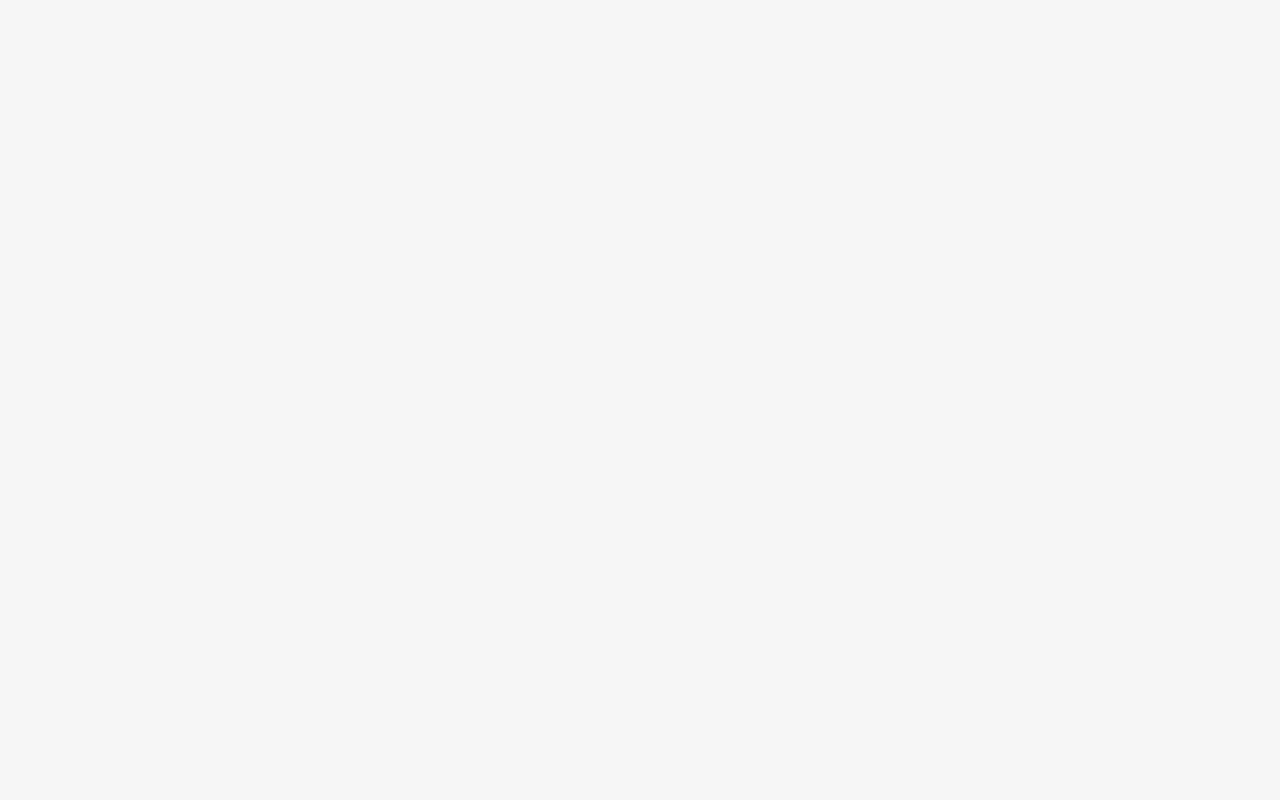
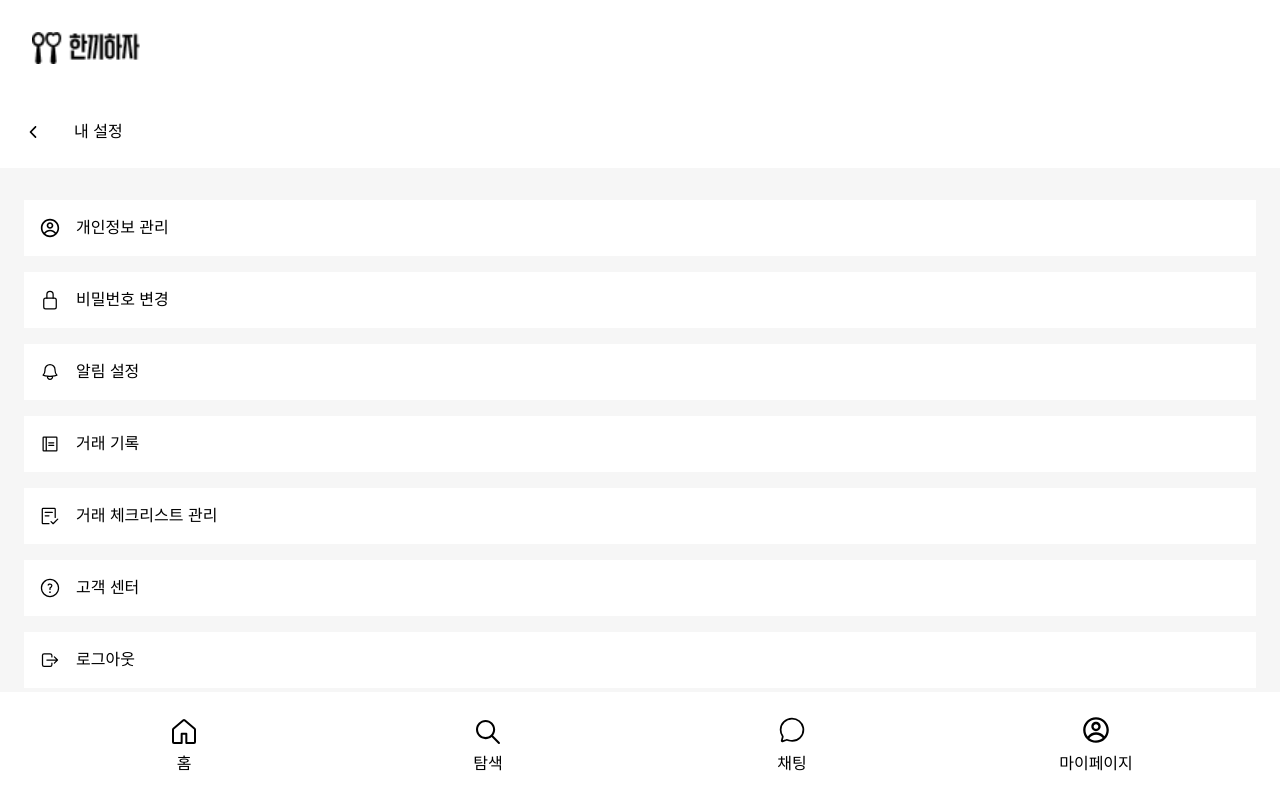
Before and after one commit to MAKE-VALUE-GACHI/2-gati-frontend, a React (Vite) app in the folder Gati_Frontend/: page /setting in a window 1280 px wide. Before the commit this address had no page. Built offline with nearby package versions, Linux system fonts and the light colour scheme; a web font is replaced by a local one.

Commit message:
feat: setting

```diff
--- a/Gati_Frontend/src/App.tsx
+++ b/Gati_Frontend/src/App.tsx
@@ -5,6 +5,7 @@ import Main from "./pages/Main/Main";
 import SearchList from "@pages/Search/Search";
 import MyPage from "@pages/MyPage/MyPage";
 import ChatList from "@pages/Sharing/Chat";
+import Setting from "@pages/MyPage/Setting";
 
 const App = () => {
   return (
@@ -15,6 +16,7 @@ const App = () => {
         <Route path="/search" element={<SearchList />} />
         <Route path="/myPage" element={<MyPage />} />
         <Route path="/chat" element={<ChatList />} />
+        <Route path="/setting" element={<Setting />} />
       </Routes>
     </>
   );
--- a/Gati_Frontend/src/components/MyPage/MyShareList.tsx
+++ b/Gati_Frontend/src/components/MyPage/MyShareList.tsx
@@ -25,9 +25,7 @@ const MyShareList = () => {
             key={tab.value}
             onClick={() => setSelectedTab(tab.value)}
             className={`px-4 py-1 rounded-full border text-sm ${
-              selectedTab === tab.value
-                ? "bg-main text-white"
-                : " text-gray-500"
+              selectedTab === tab.value ? "bg-main text-white" : " text-gray"
             }`}
           >
             {tab.label}
--- a/Gati_Frontend/src/pages/MyPage/MyPage.tsx
+++ b/Gati_Frontend/src/pages/MyPage/MyPage.tsx
@@ -3,11 +3,14 @@ import MyProfile from "@components/MyPage/MyProfile";
 import MyShareList from "@components/MyPage/MyShareList";
 import { IProfile } from "@interface/User";
 
-import { useState } from "react";
 import { IoIosArrowBack } from "react-icons/io";
 import { IoSettingsOutline } from "react-icons/io5";
 
+import { useState } from "react";
+import { useNavigate } from "react-router-dom";
+
 const MyPage = () => {
+  const nav = useNavigate();
   const [profile, setProfile] = useState<IProfile>({
     name: "예흔",
     email: "efsefsfe@gmail.com",
@@ -24,7 +27,7 @@ const MyPage = () => {
           <IoIosArrowBack size={18} />
           <span>마이 페이지</span>
         </div>
-        <IoSettingsOutline size={18} />
+        <IoSettingsOutline size={18} onClick={() => nav("/setting")} />
       </div>
 
       <MyProfile profile={profile} />
--- a/Gati_Frontend/src/pages/MyPage/Setting.tsx
+++ b/Gati_Frontend/src/pages/MyPage/Setting.tsx
@@ -1,8 +1,50 @@
+import ContainerTemplate from "@components/Container";
+
+import { CgProfile } from "react-icons/cg";
+import {
+  IoLockClosedOutline,
+  IoLogOutOutline,
+  IoWarningOutline,
+  IoSettingsOutline,
+} from "react-icons/io5";
+import { HiOutlineBell } from "react-icons/hi2";
+import { PiNotebook } from "react-icons/pi";
+import { GoChecklist, GoQuestion } from "react-icons/go";
+import { IoIosArrowBack } from "react-icons/io";
+import { useNavigate } from "react-router-dom";
+
+const SETTINGLIST = [
+  { icon: <CgProfile />, title: "개인정보 관리" },
+  { icon: <IoLockClosedOutline />, title: "비밀번호 변경" },
+  { icon: <HiOutlineBell />, title: "알림 설정" },
+  { icon: <PiNotebook />, title: "거래 기록" },
+  { icon: <GoChecklist />, title: "거래 체크리스트 관리" },
+  { icon: <GoQuestion />, title: "고객 센터" },
+  { icon: <IoLogOutOutline />, title: "로그아웃" },
+  { icon: <IoWarningOutline />, title: "회원탈퇴" },
+];
+
 const Setting = () => {
+  const nav = useNavigate();
+
   return (
-    <>
-      <div>세팅</div>
-    </>
+    <ContainerTemplate>
+      <div className="flex p-6 bg-white items-center justify-between">
+        <div className="flex items-center gap-8">
+          <IoIosArrowBack size={18} onClick={() => nav("/myPage")} />
+          <span>내 설정</span>
+        </div>
+      </div>
+
+      <div>
+        {SETTINGLIST.map(({ icon, title }) => (
+          <div className="flex items-center mx-6 my-4 p-4 gap-4 bg-white">
+            <span className="text-xl">{icon}</span>
+            <span>{title}</span>
+          </div>
+        ))}
+      </div>
+    </ContainerTemplate>
   );
 };
 
```
